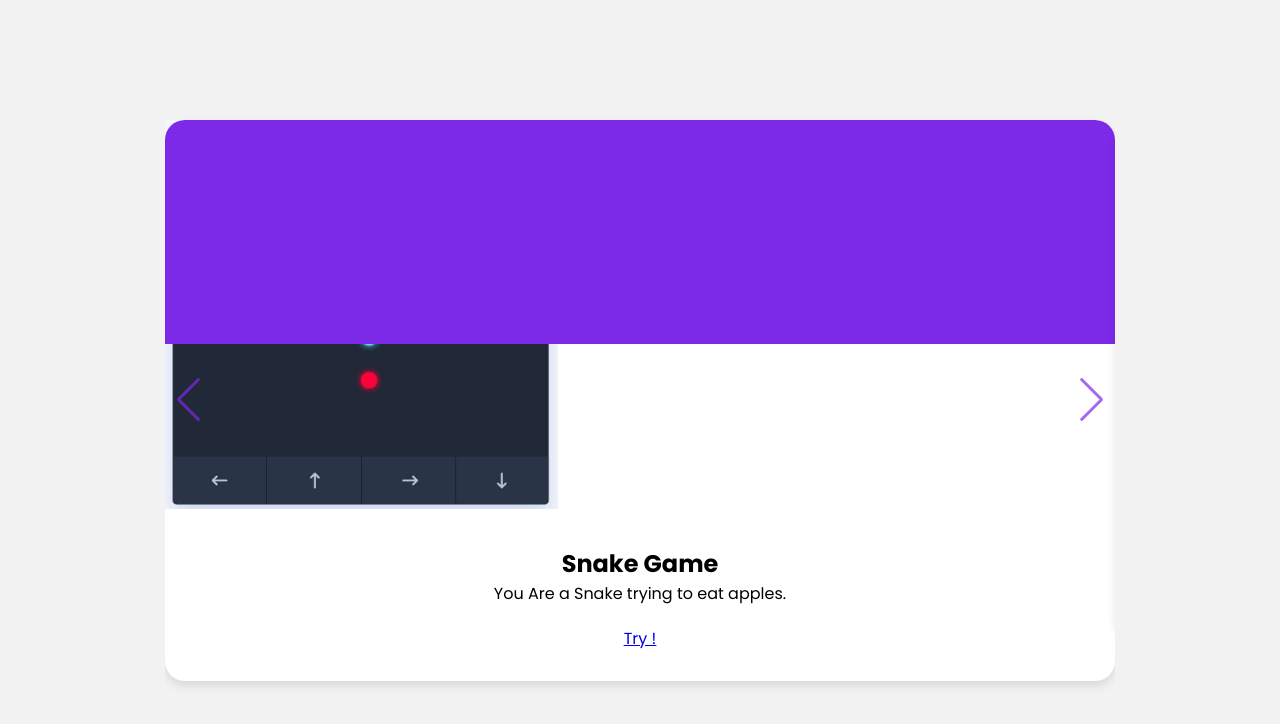
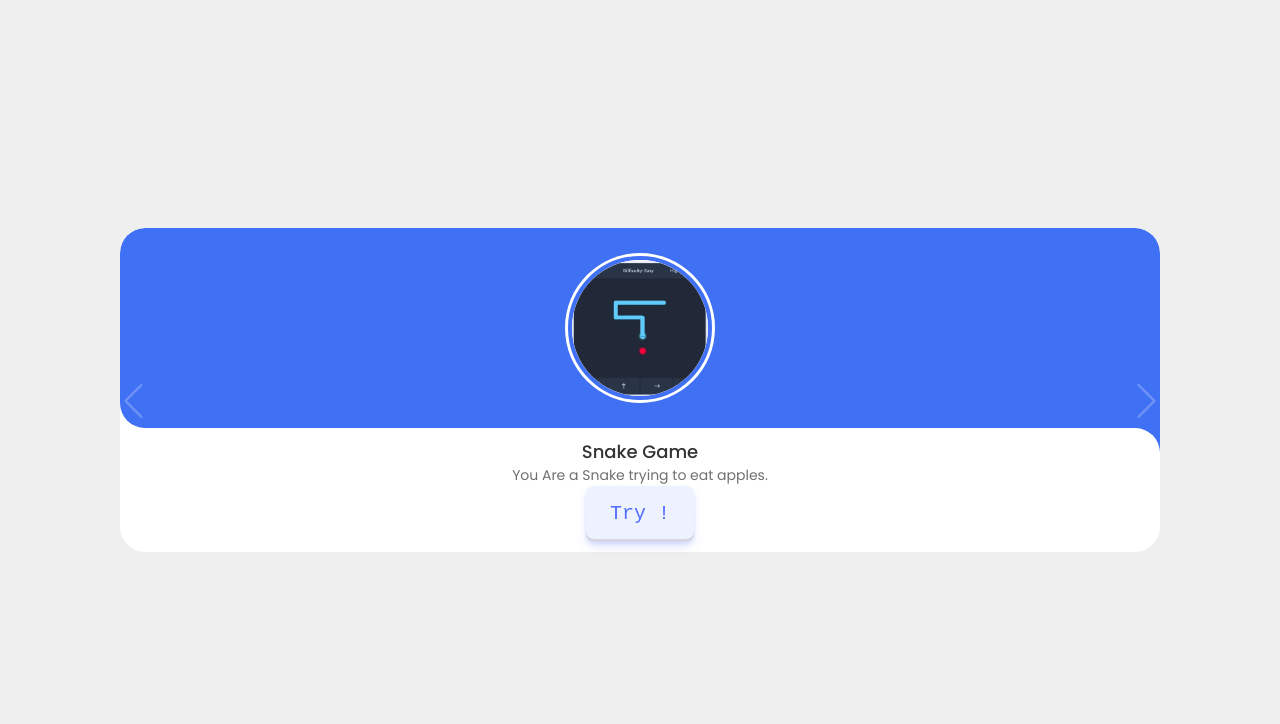
Before and after one commit to SupidoRonin/823109, a plain HTML site: page Index.html in a window 1280 px wide. Drawn offline with nearby package versions, Linux system fonts and the light colour scheme; a script that the page names is missing.

Commit message:
Update Style.css

```diff
--- a/Style.css
+++ b/Style.css
@@ -1,5 +1,5 @@
-/* === Google Font Import - Poppins === */
-@import url('https://fonts.googleapis.com/css2?family=Poppins:wght@300;400;500;600;700&display=swap');
+/* Google Fonts - Poppins */
+@import url('https://fonts.googleapis.com/css2?family=Poppins:wght@300;400;500;600&display=swap');
 
 *{
   margin: 0;
@@ -7,160 +7,163 @@
   box-sizing: border-box;
   font-family: 'Poppins', sans-serif;
 }
-
 body{
-  height: 100vh;
+  min-height: 100vh;
   display: flex;
   align-items: center;
   justify-content: center;
-  background: #f2f2f2;
+  background-color: #EFEFEF;
 }
-
-section{
-  position: relative;
-  height: 450px;
-  width: 1075px;
-  display: flex;
-  align-items: center;
+.slide-container{
+  max-width: 1120px;
+  width: 100%;
+  padding: 40px 0;
 }
-
-.swiper{
-  width: 950px;
+.slide-content{
+  margin: 0 40px;
+  overflow: hidden;
+  border-radius: 25px;
 }
-
 .card{
-  position: relative;
-  background: #fff;
-  border-radius: 20px;
-  margin: 20px 0;
-  box-shadow: 0 5px 10px rgba(0, 0, 0, 0.1);
+  border-radius: 25px;
+  background-color: #FFF;
 }
-
-.card::before{
-  content: "";
-  position: absolute;
-  height: 40%;
-  width: 100%;
-  background: #7d2ae8;
-  border-radius: 20px 20px 0 0;
-}
-
-.card .card-content{
+.image-content,
+.card-content{
   display: flex;
   flex-direction: column;
   align-items: center;
-  padding: 30px;
+  padding: 10px 14px;
+}
+.image-content{
   position: relative;
-  z-index: 100;
+  row-gap: 5px;
+  padding: 25px 0;
 }
-
-section .card .image{
-  height: 140px;
-  width: 140px;
+.overlay{
+  position: absolute;
+  left: 0;
+  top: 0;
+  height: 100%;
+  width: 100%;
+  background-color: #4070F4;
+  border-radius: 25px 25px 0 25px;
+}
+.overlay::before,
+.overlay::after{
+  content: '';
+  position: absolute;
+  right: 0;
+  bottom: -40px;
+  height: 40px;
+  width: 40px;
+  background-color: #4070F4;
+}
+.overlay::after{
+  border-radius: 0 25px 0 0;
+  background-color: #FFF;
+}
+.card-image{
+  position: relative;
+  height: 150px;
+  width: 150px;
   border-radius: 50%;
+  background: #FFF;
   padding: 3px;
-  background: #7d2ae8;
 }
-
-section .card .image img{
+.card-image .card-img{
   height: 100%;
   width: 100%;
   object-fit: cover;
   border-radius: 50%;
-  border: 3px solid #fff;
+  border: 4px solid #4070F4;
+}
+.name{
+  font-size: 18px;
+  font-weight: 500;
+  color: #333;
+}
+.description{
+  font-size: 14px;
+  color: #707070;
+  text-align: center;
+}
+.button {
+    align-items: center;
+    appearance: none;
+    background-color: #EEF2FF;
+    border-radius: 8px;
+    border-width: 2px;
+    border-color: #536DFE;
+    box-shadow: rgba(83, 109, 254, 0.2) 0 2px 4px, rgba(83, 109, 254, 0.15) 0 7px 13px -3px, #D6D6E7 0 -3px 0 inset;
+    box-sizing: border-box;
+    color: #536DFE;
+    cursor: pointer;
+    display: inline-flex;
+    font-family: "JetBrains Mono", monospace;
+    height: 56px;
+    justify-content: center;
+    line-height: 1;
+    list-style: none;
+    overflow: hidden;
+    padding-left: 24px;
+    padding-right: 24px;
+    position: relative;
+    text-align: center;
+    text-decoration: none;
+    transition: box-shadow 0.15s, transform 0.15s;
+    user-select: none;
+    -webkit-user-select: none;
+    touch-action: manipulation;
+    white-space: nowrap;
+    will-change: box-shadow, transform;
+    font-size: 20px;
   }
 
-.card .media-icons{
-  position: absolute;
-  top: 10px;
-  right: 20px;
-  display: flex;
-  flex-direction: column;
-  align-items: center;
+  .button:focus {
+    outline: none;
+    box-shadow: #D6D6E7 0 0 0 1.5px inset, rgba(83, 109, 254, 0.4) 0 2px 4px, rgba(83, 109, 254, 0.3) 0 7px 13px -3px, #D6D6E7 0 -3px 0 inset;
   }
 
-.card .media-icons i{
-  color: #fff;
-  opacity: 0.6;
-  margin-top: 10px;
-  transition: all 0.3s ease;
-  cursor: pointer;
+  .button:hover {
+    box-shadow: rgba(83, 109, 254, 0.3) 0 4px 8px, rgba(83, 109, 254, 0.2) 0 7px 13px -3px, #D6D6E7 0 -3px 0 inset;
+    transform: translateY(-2px);
   }
 
-.card .media-icons i:hover{
+  .button:active {
+    box-shadow: #D6D6E7 0 3px 7px inset;
+    transform: translateY(2px);
+  }
+.swiper-navBtn{
+  color: #6E93f7;
+  transition: color 0.3s ease;
+}
+.swiper-navBtn:hover{
+  color: #4070F4;
+}
+.swiper-navBtn::before,
+.swiper-navBtn::after{
+  font-size: 35px;
+}
+.swiper-button-next{
+  right: 0;
+}
+.swiper-button-prev{
+  left: 0;
+}
+.swiper-pagination-bullet{
+  background-color: #6E93f7;
   opacity: 1;
 }
-
-.card .name-profession{
-  display: flex;
-  flex-direction: column;
-  align-items: center;
-  margin-top: 10px;
-  color: ;
+.swiper-pagination-bullet-active{
+  background-color: #4070F4;
 }
 
-.name-profession .name{
-  font-size: 20px;
-  font-weight: 600;
+@media screen and (max-width: 768px) {
+  .slide-content{
+    margin: 0 10px;
   }
-
-.name-profession .profession{
-  font-size:15px;
-  font-weight: 500;
+  .swiper-navBtn{
+    display: none;
   }
-
-.card .rating{
-  display: flex;
-  align-items: center;
-  margin-top: 18px;
 }
-
-.card .rating i{
-  font-size: 18px;
-  margin: 0 2px;
-  color: #7d2ae8;
-}
-
-.card .button{
-  width: 100%;
-  display: flex;
-  justify-content: space-around;
-  margin-top: 20px;
-}
-
-.card .button button{
-  background: #7d2ae8;
-  outline: none;
-  border: none;
-  color: #fff;
-  padding: 8px 22px;
-  border-radius: 20px;
-  font-size: 14px;
-  transition: all 0.3s ease;
-  cursor: pointer;
-}
-
-.button button:hover{
-  background: #6616d0;
-}
-
-.swiper-pagination{
-  position: absolute;
-}
-
-.swiper-pagination-bullet{
-  height: 7px;
-  width: 26px;
-  border-radius: 25px;
-  background: #7d2ae8;
-}
-
-.swiper-button-next, .swiper-button-prev{
-  opacity: 0.7;
-  color: #7d2ae8;
-  transition: all 0.3s ease;
-}
-.swiper-button-next:hover, .swiper-button-prev:hover{
-  opacity: 1;
-  color: #7d2ae8;
-}
```
Lines whose indentation alone changed are shown as unchanged.
